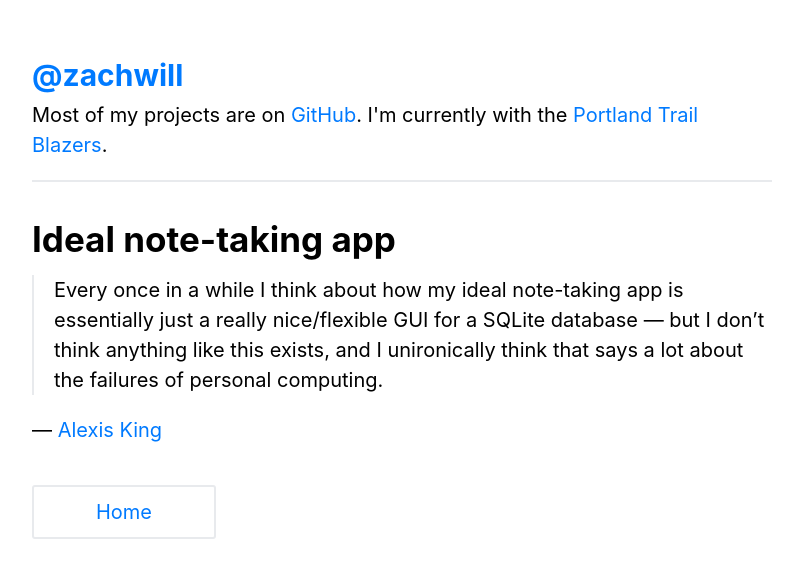
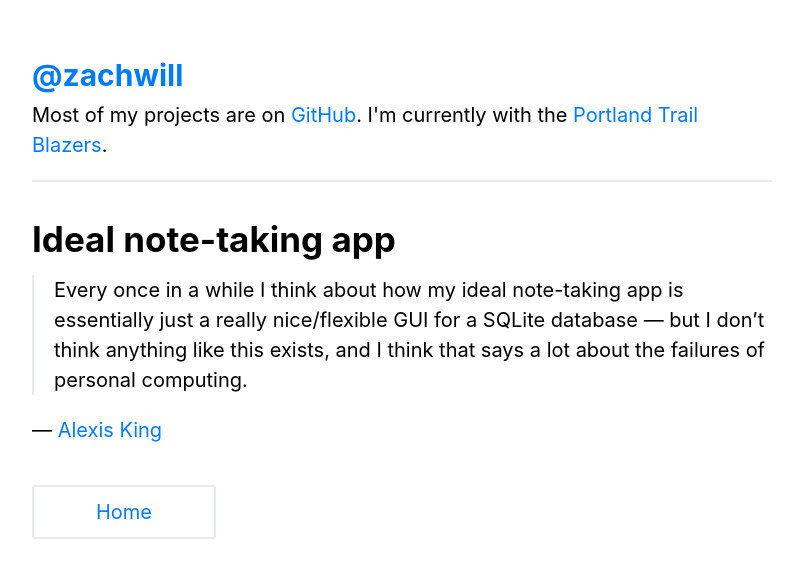
Before and after one commit to zachwill/blog, a Jekyll site: the page built from _posts/2023-04-27-ideal-note-taking-app.md, in a window 1280 px wide. Shown: the top 578 px of the page, without its empty margins (238-1041 px from the left). Built offline with Jekyll 4.4.1, drawn with Linux system fonts in a browser that asks for light colours.

Commit message:
Remove orphan word

```diff
--- a/_posts/2023-04-27-ideal-note-taking-app.md
+++ b/_posts/2023-04-27-ideal-note-taking-app.md
@@ -4,6 +4,6 @@ title     : Ideal note-taking app
 permalink : /ideal-note-app/
 ---
 
-> Every once in a while I think about how my ideal note-taking app is essentially just a really nice/flexible GUI for a SQLite database — but I don’t think anything like this exists, and I unironically think that says a lot about the failures of personal computing.
+> Every once in a while I think about how my ideal note-taking app is essentially just a really nice/flexible GUI for a SQLite database — but I don’t think anything like this exists, and I think that says a lot about the failures of personal computing.
 
 &mdash; [Alexis King](https://twitter.com/lexi_lambda/status/1518227574014590976)
```
